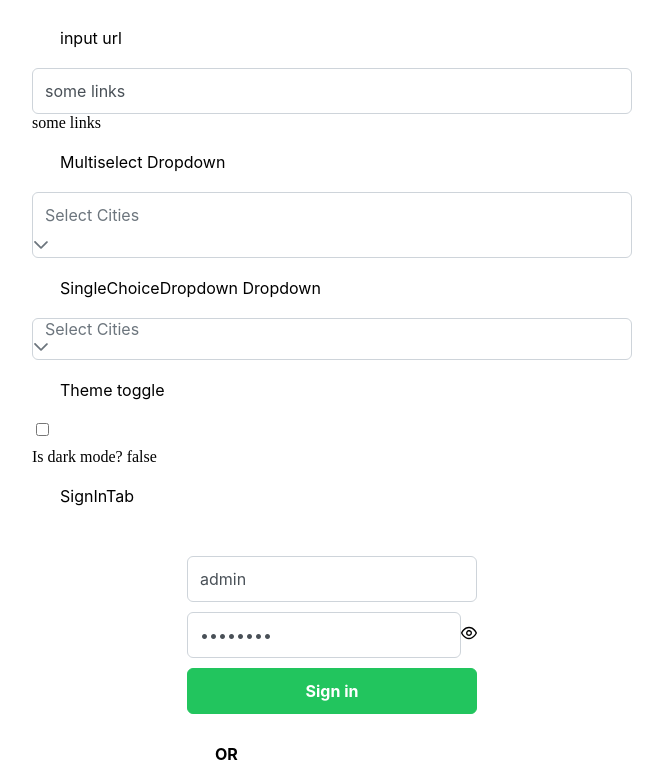
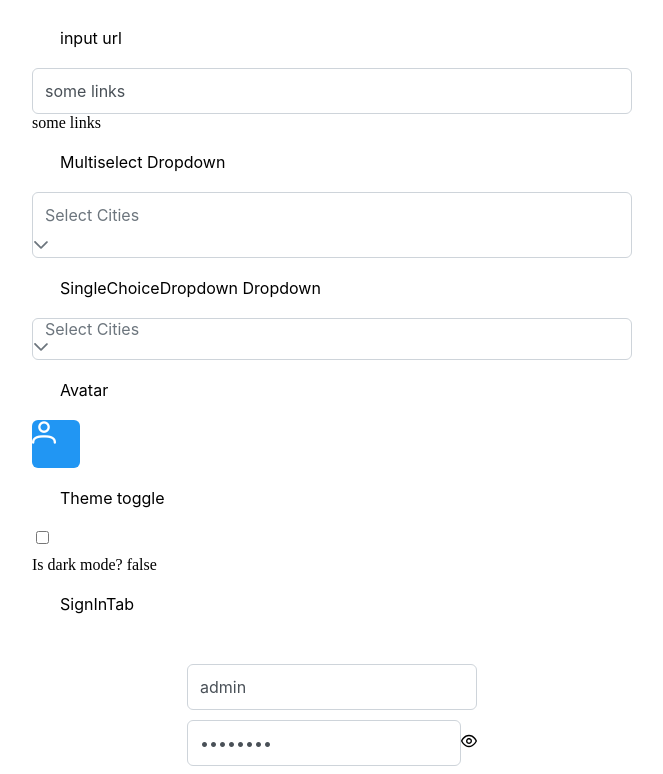
Before and after one commit to KuYaki/waffler, a Vue app: page / in a window 1280 px wide. Shown: the top 774 px of the page, without its empty margins (308-971 px from the left). Built offline with nearby package versions, Linux system fonts and the light colour scheme.

Commit message:
added avatar component

```diff
--- a/package.json
+++ b/package.json
@@ -9,6 +9,7 @@
   "dependencies": {
     "core-js": "^3.8.3",
     "pinia": "^2.1.6",
+    "primeicons": "^6.0.1",
     "primevue": "^3.31.0",
     "register-service-worker": "^1.7.2",
     "vue": "^3.2.13",
--- /dev/null
+++ b/src/components/avatar/Avatar.vue
@@ -0,0 +1,18 @@
+<script setup lang="ts">
+    import Avatar from 'primevue/avatar'
+
+</script>
+
+<template>
+    <Avatar
+        icon="pi pi-user"
+        class="mr-2"
+        size="large"
+        style="background-color: #2196f3; color: #ffffff"
+        shape="circle" />
+
+</template>
+
+<style>
+
+</style>
--- a/src/main.ts
+++ b/src/main.ts
@@ -4,6 +4,7 @@ import App from './App.vue'
 import './registerServiceWorker'
 import router from './router'
 import PrimeVue from 'primevue/config';
+import 'primeicons/primeicons.css'
 
 
 const app = createApp(App)
--- a/src/views/MainPage.vue
+++ b/src/views/MainPage.vue
@@ -6,6 +6,7 @@
     import SingleChoiceDropdown from '@/components/dropdown/SingleChoiceDropdown.vue'
     import ToggleTheme          from '@/components/input/ToggleTheme.vue';
     import SignInTab            from '@/views/tabs/SignInTab.vue'
+    import Avatar               from '@/components/avatar/Avatar.vue'
     import Divider              from 'primevue/divider';
 
     const searchValue = ref('some links')
@@ -22,6 +23,9 @@
 
         <Divider align="center">SingleChoiceDropdown Dropdown</Divider>
         <SingleChoiceDropdown/>
+
+        <Divider align="center"> Avatar </Divider>
+        <Avatar/>
 
         <Divider align="center"> Theme toggle </Divider>
         <ToggleTheme/>
```
Also changed, not shown: 1 other file (tests, documents, lock files or other folders).
